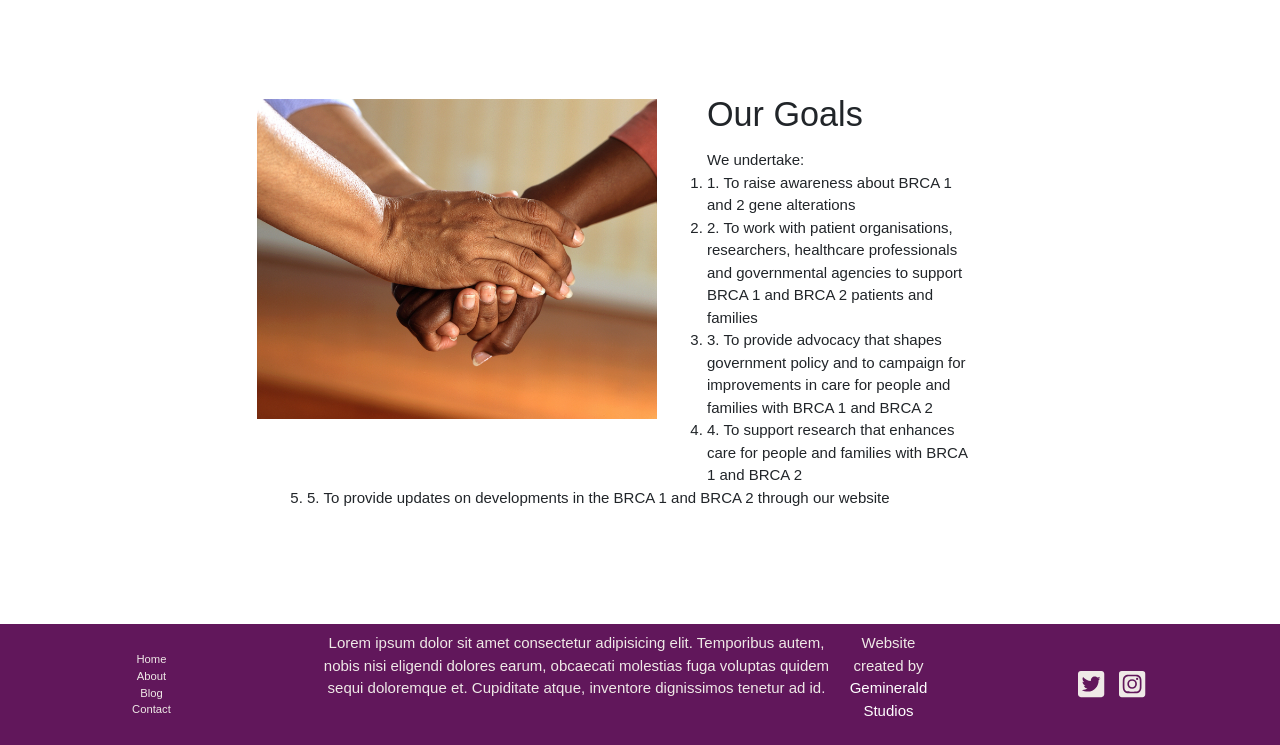
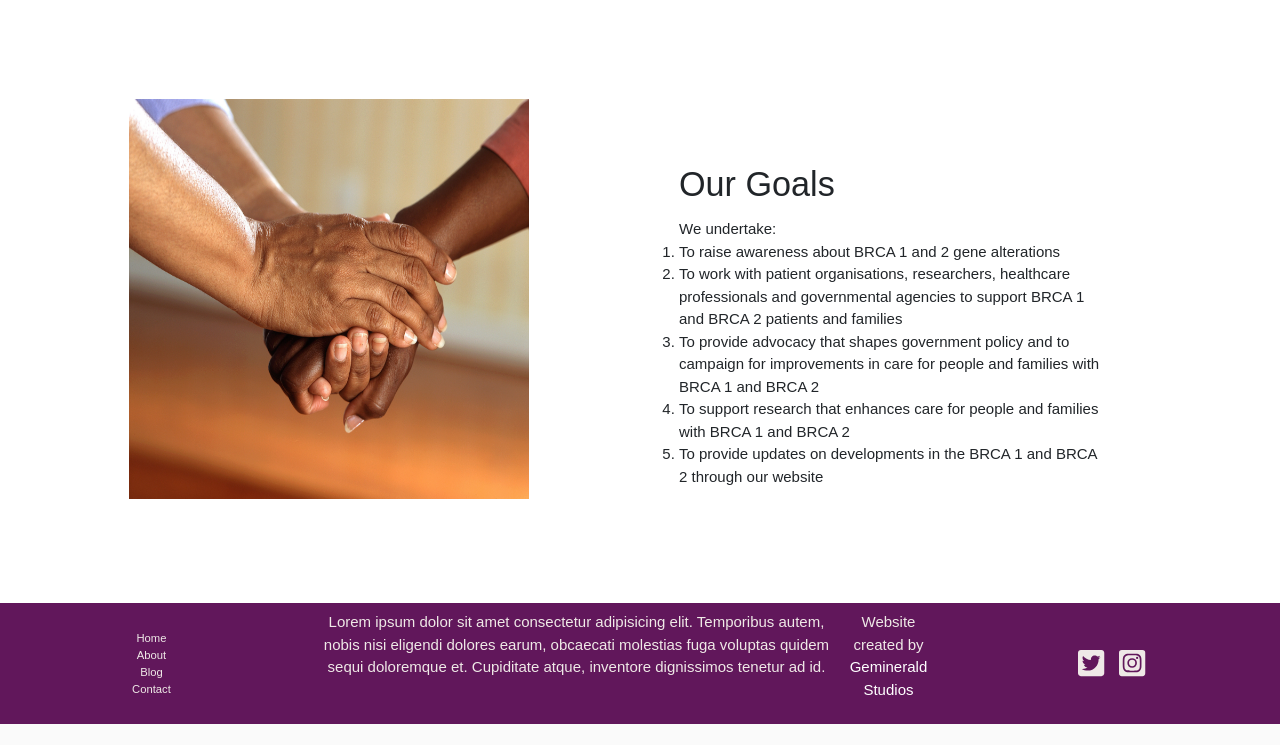
Before and after one commit to geminerald/brcaie, a Flask app: page / in a window 1280 px wide. Shown: the part 453-1198 px from the top of the page. After the commit the page ends 1177 px from the top, so only its background shows below. Run offline with Flask 2, Linux system fonts and the light colour scheme; some libraries are stand-ins or nearby versions.

Commit message:
styled home page nwe elements

```diff
--- a/static/style/style.css
+++ b/static/style/style.css
@@ -238,6 +238,15 @@ footer p,
 
 /* Home Page */
 
+.container{
+    width: 90%;
+}
+
+.home-row{
+    width: 100%;
+    display: flex;
+}
+
 .article-image {
   max-height: 400px;
   max-width: 400px;
@@ -248,6 +257,7 @@ footer p,
 .home-article {
   margin: 50px;
   padding: 50px;
+  width: 50%;
 }
 
 /* Blog Page */
--- a/templates/pages/index.html
+++ b/templates/pages/index.html
@@ -1,6 +1,8 @@
 {% extends 'base.html' %} {% block content %}
 
 <p>Ireland’s national advocacy group for women and men diagnosed with a BRCA 1 and BRCA 2 gene alteration.</p>
+
+<div class="home-row">
 
 <img
   class="article-image"
@@ -15,7 +17,8 @@
 		alterations to improve care being provided to those affected in Ireland.
 	</p>
 </article>
-
+</div>
+<div class="home-row">
 <img
   class="article-image"
   src="{{url_for('static', filename='images/support-img-2.jpg')}}"
@@ -28,21 +31,21 @@
 		<ol>
 			We undertake:
 			<li>
-				1. To raise awareness about BRCA 1 and 2 gene alterations</li>
+				To raise awareness about BRCA 1 and 2 gene alterations</li>
 			<li>
-				2. To work with patient organisations, researchers, healthcare professionals and governmental agencies
+				To work with patient organisations, researchers, healthcare professionals and governmental agencies
 				to support BRCA 1 and BRCA 2 patients and families</li>
 			<li>
-				3. To provide advocacy that shapes government policy and to campaign for improvements in care for people
+				To provide advocacy that shapes government policy and to campaign for improvements in care for people
 				and families with BRCA 1 and BRCA 2 </li>
 			<li>
-				4. To support research that enhances care for people and families with BRCA 1 and BRCA 2</li>
+				To support research that enhances care for people and families with BRCA 1 and BRCA 2</li>
 			<li>
-				5. To provide updates on developments in the BRCA 1 and BRCA 2 through our website</li>
+				To provide updates on developments in the BRCA 1 and BRCA 2 through our website</li>
 		</ol>
 	</p>
 </article>
 
-
+</div>
 
 {% endblock %}
```
